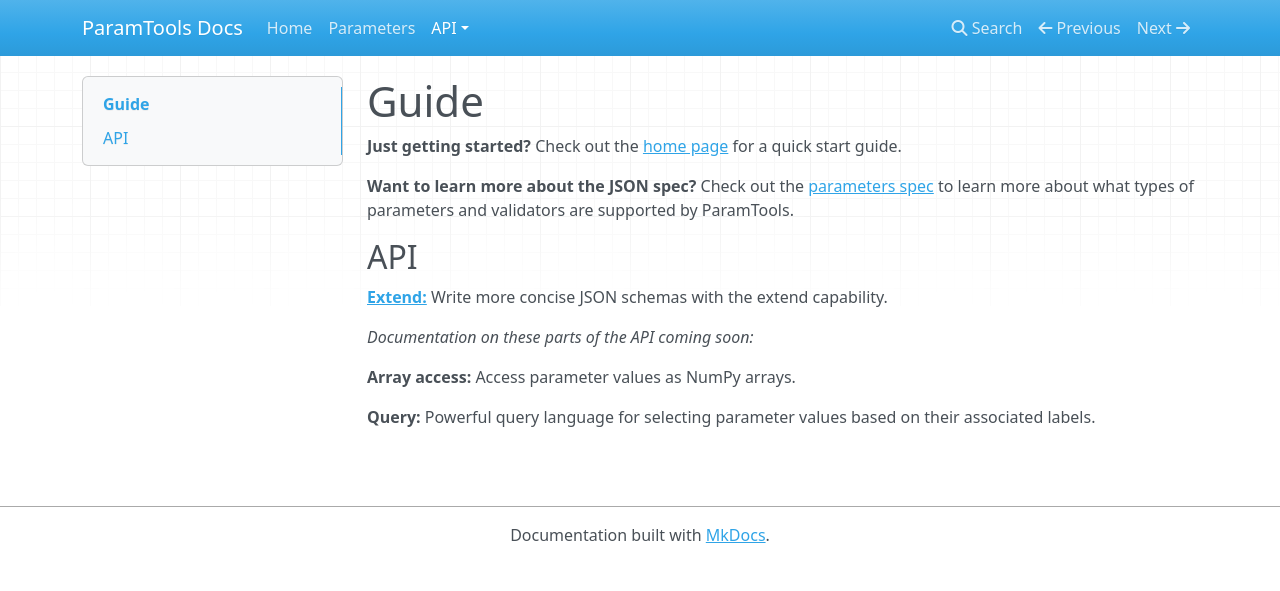
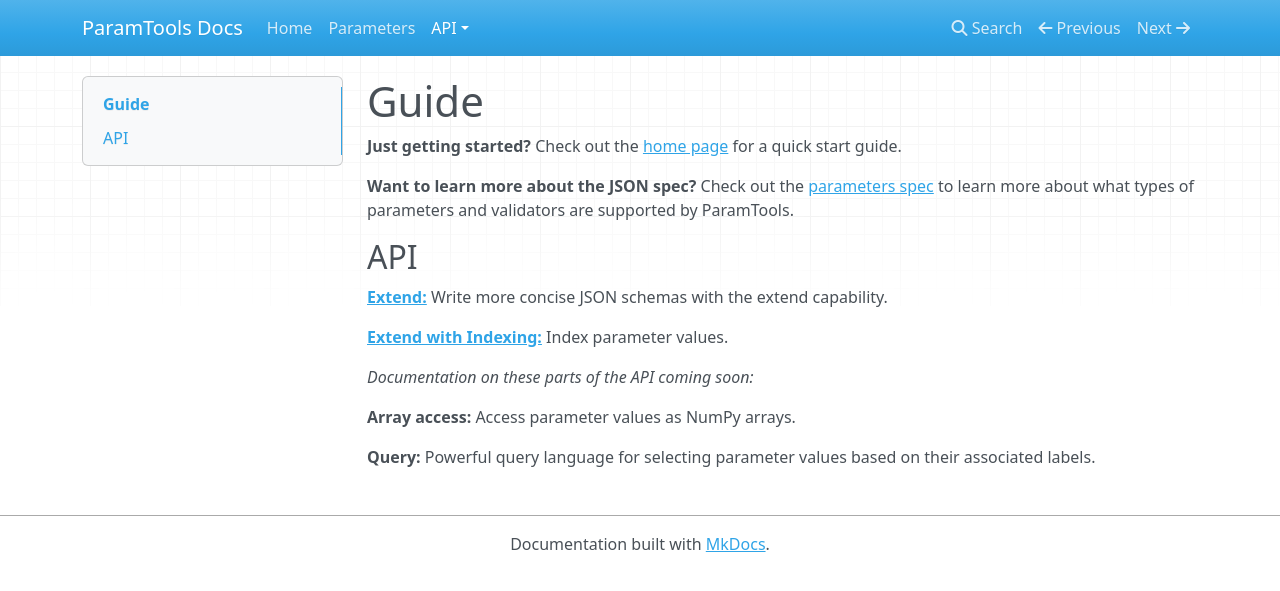
Before and after one commit to PSLmodels/ParamTools, an MkDocs documentation site: the page built from docs/docs/api/guide.md, in a window 1280 px wide. Shown: the top 591 px of the page. Built offline with MkDocs 1.6.1, drawn with Linux system fonts in a browser that asks for light colours; nearby versions of some CDN libraries.

Commit message:
Add docs for indexing parameters

```diff
--- a/docs/docs/api/guide.md
+++ b/docs/docs/api/guide.md
@@ -12,6 +12,8 @@
 
 [**Extend:**](/api/extend/) Write more concise JSON schemas with the extend capability.
 
+[**Extend with Indexing:**](/api/index/) Index parameter values.
+
 *Documentation on these parts of the API coming soon:*
 
 **Array access:** Access parameter values as NumPy arrays.
--- a/docs/mkdocs.yml
+++ b/docs/mkdocs.yml
@@ -5,5 +5,6 @@
     - API:
         - Guide: 'api/guide.md'
         - Extend: 'api/extend.md'
+        - Extend with Indexing: 'api/indexing.md'
 
 theme: mkdocs
```
